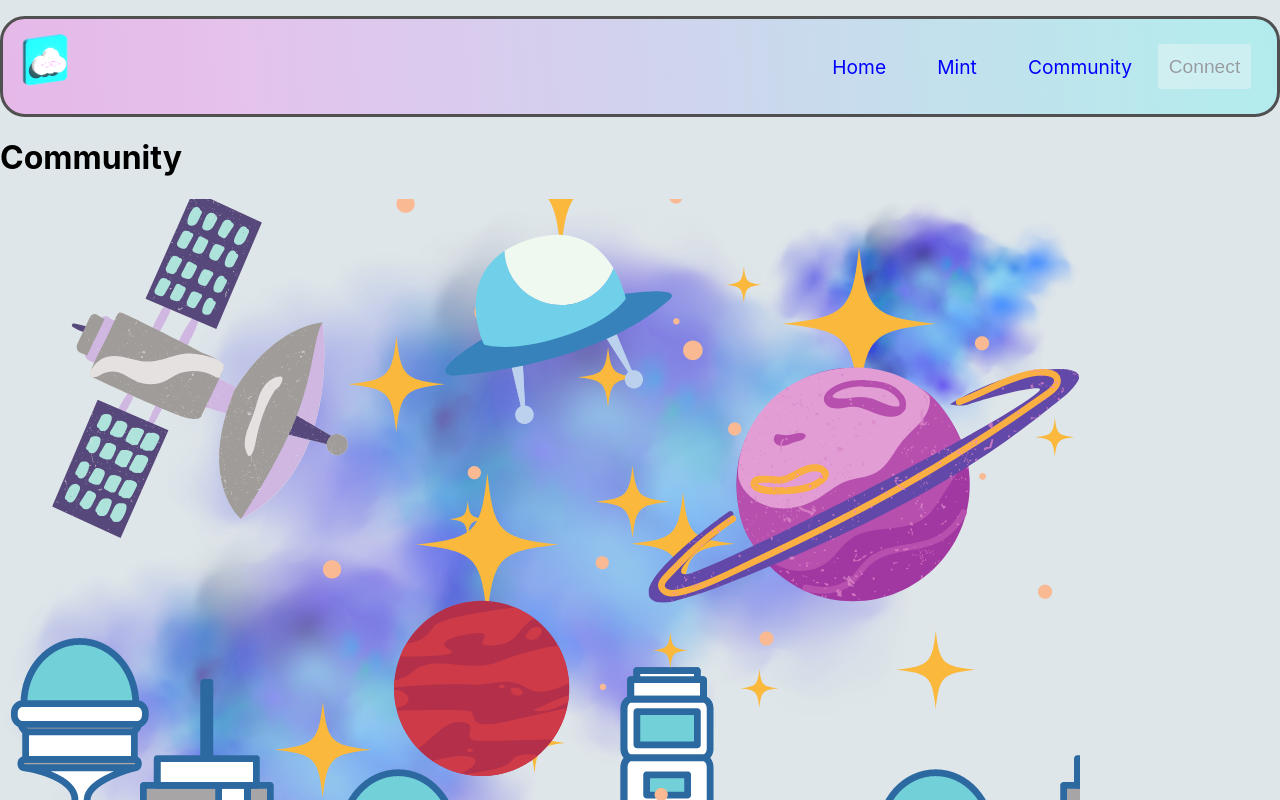
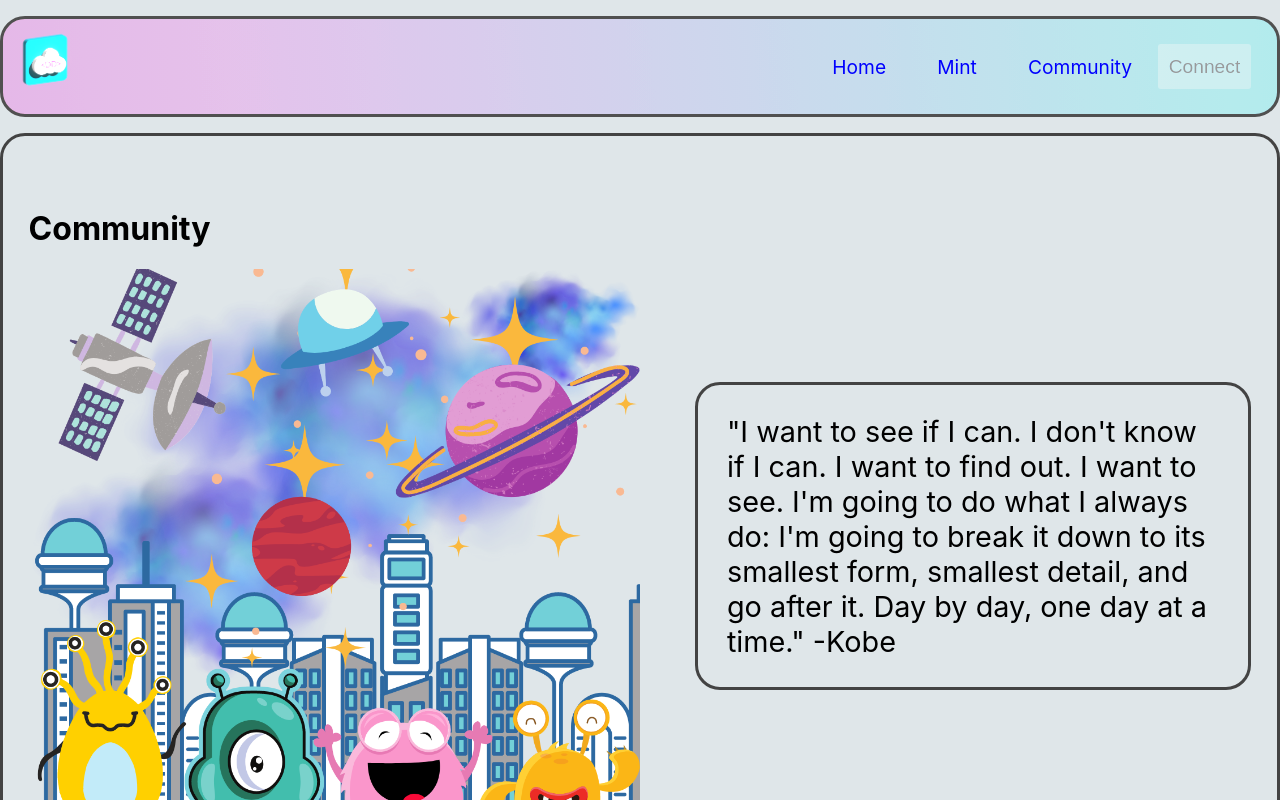
Before and after one commit to dhaedream/custom-mint-front-end-3, a React (Create React App) app: page /community in a window 1280 px wide. Shown: the top 800 px of the page. Built offline with nearby package versions, Linux system fonts and the light colour scheme.

Commit message:
community component for full screen

```diff
--- a/src/components/community/community.css
+++ b/src/components/community/community.css
@@ -0,0 +1,30 @@
+.comm {
+  display: flex;
+  height: 100vh;
+  align-items: center;
+  padding: 0 2vw;
+  border: 3px solid rgb(67, 67, 67);
+  border-radius: 25px;
+}
+.comm-left {
+  width: 50vw;
+}
+.comm-art {
+  width: 100%;
+}
+.comm-right {
+  width: 50vw;
+  display: flex;
+  justify-content: flex-end;
+}
+.comm-card {
+  border: 3px solid rgb(67, 67, 67);
+  border-radius: 25px;
+  width: 90%;
+  display: flex;
+  justify-content: flex-end;
+}
+.comm-para {
+  font-size: 1.8rem;
+  margin: 1em;
+}
```
